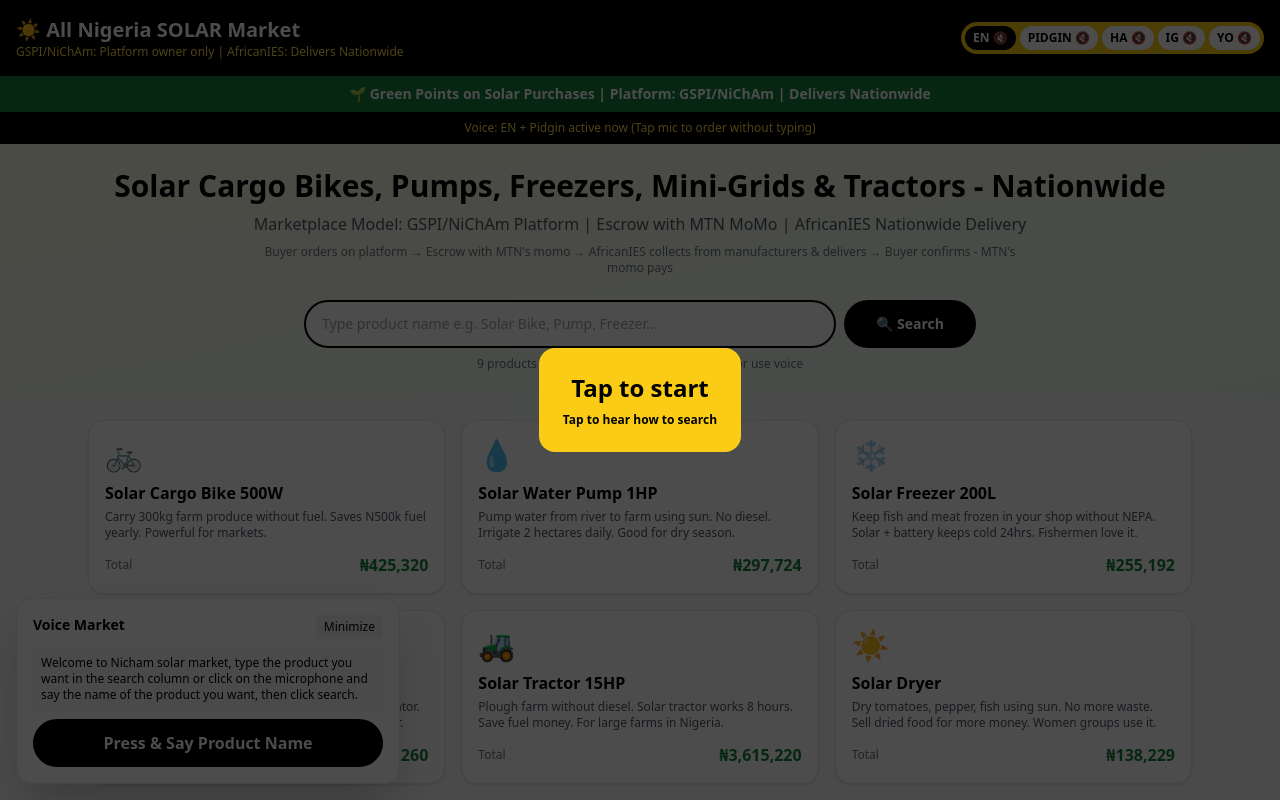
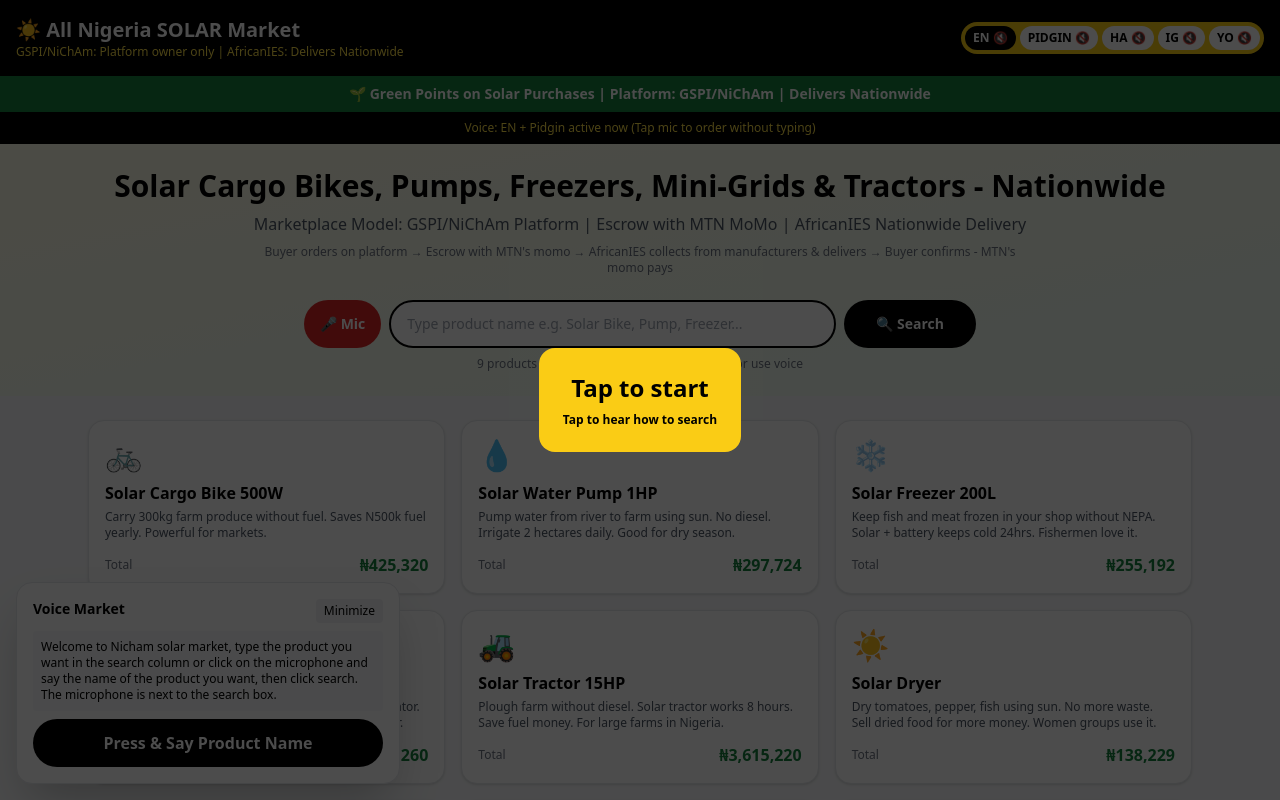
Before and after one commit to gspiassociatesltd/nicham-trade, a Next.js app: page / in a window 1280 px wide. Shown: the top 800 px of the page. Built offline with nearby package versions, Linux system fonts and the light colour scheme.

Commit message:
Add files via upload

```diff
--- a/app/page.tsx
+++ b/app/page.tsx
@@ -27,6 +27,14 @@
   const [lang, setLang] = useState('en')
   const [searchTerm, setSearchTerm] = useState('')
   const [filtered, setFiltered] = useState(productsMeta)
+
+  useEffect(() => {
+    const handler = (e: any) => {
+      setSearchTerm(e.detail)
+    }
+    window.addEventListener("voiceSearch" as any, handler)
+    return () => window.removeEventListener("voiceSearch" as any, handler)
+  }, [])
 
   useEffect(() => {
     const saved = localStorage.getItem('nicham_lang')
@@ -84,6 +92,37 @@
         <p className="text-xs text-gray-500 max-w-3xl mx-auto">Buyer orders on platform → Escrow with MTN&apos;s momo → AfricanIES collects from manufacturers & delivers → Buyer confirms - MTN&apos;s momo pays</p>
 
         <div className="max-w-2xl mx-auto mt-6 flex gap-2">
+          <button
+            id="searchMicBtn"
+            onClick={() => {
+              const SR = (window as any).webkitSpeechRecognition || (window as any).SpeechRecognition
+              if (!SR) { alert("Voice not supported - type instead"); return }
+              const rec = new SR()
+              rec.lang = "en-NG"
+              rec.onstart = () => { const b = document.getElementById("searchMicBtn"); if(b) b.innerText = "🎙️ Listening..." }
+              rec.onend = () => { const b = document.getElementById("searchMicBtn"); if(b) b.innerText = "🎤 Mic" }
+              rec.onresult = (e: any) => {
+                const spoken = e.results[0][0].transcript
+                const input = document.getElementById("searchInput") as HTMLInputElement
+                if (input) {
+                  input.value = spoken
+                  input.dispatchEvent(new Event("input", { bubbles: true }))
+                  input.dispatchEvent(new Event("change", { bubbles: true }))
+                  // Trigger React state update
+                  const event = new Event("input", { bubbles: true })
+                  Object.defineProperty(event, "target", { writable: false, value: input })
+                  input.dispatchEvent(event)
+                  // Also set via direct call to window for search
+                  window.dispatchEvent(new CustomEvent("voiceSearch", { detail: spoken }))
+                }
+              }
+              rec.start()
+            }}
+            className="px-4 py-3 bg-red-600 text-white rounded-full text-sm font-black hover:bg-red-700"
+            title="Click and say product name"
+          >
+            🎤 Mic
+          </button>
           <input
             type="text"
             value={searchTerm}
--- a/components/VoiceOrder.tsx
+++ b/components/VoiceOrder.tsx
@@ -3,8 +3,8 @@
 import { useRouter } from 'next/navigation'
 
 const PROMPTS: any = {
-  en: { welcome: "Welcome to Nicham solar market, type the product you want in the search column or click on the microphone and say the name of the product you want, then click search.", langCode: "en-NG" },
-  pidgin: { welcome: "Welcome to Nicham solar market, type the product you want in the search column or click on the microphone and say the name of the product you want, then click search.", langCode: "en-NG" },
+  en: { welcome: "Welcome to Nicham solar market, type the product you want in the search column or click on the microphone and say the name of the product you want, then click search. The microphone is next to the search box.", langCode: "en-NG" },
+  pidgin: { welcome: "Welcome to Nicham solar market, type the product you want in the search column or click on the microphone and say the name of the product you want, then click search. The microphone is next to the search box.", langCode: "en-NG" },
   ha: { welcome: "Barka da zuwa kasuwar Nicham Solar. Rubuta sunan kayan da kake so a wurin bincike ko danna microphone ka fadi sunan.", langCode: "ha" },
   ig: { welcome: "Nnoo na ahia Nicham Solar. Pịnye aha ngwaahịa ịchọrọ na kọlụm ọchụchọ ma ọ bụ pịa igwe okwu kwuo aha ya.", langCode: "ig" },
   yo: { welcome: "Kaabo si oja Nicham Solar. Tẹ orukọ ọja ti o fẹ sinu apoti iwadi tabi tẹ microphone ki o sọ orukọ rẹ.", langCode: "yo" }
@@ -13,7 +13,7 @@
 export default function VoiceOrder({ lang, currentMode }: { lang: string, currentMode: 'listing' | 'order' }) {
   const [isListening, setIsListening] = useState(false)
   const [response, setResponse] = useState(PROMPTS.en.welcome)
-  const [isMinimized, setIsMinimized] = useState(false)
+  const [isMinimized, setIsMinimized] = useState(false) // Expanded by default so mic visible
   const [hasPlayedWelcome, setHasPlayedWelcome] = useState(false)
   const [voicesReady, setVoicesReady] = useState(false)
   const [showTapOverlay, setShowTapOverlay] = useState(false)
```
